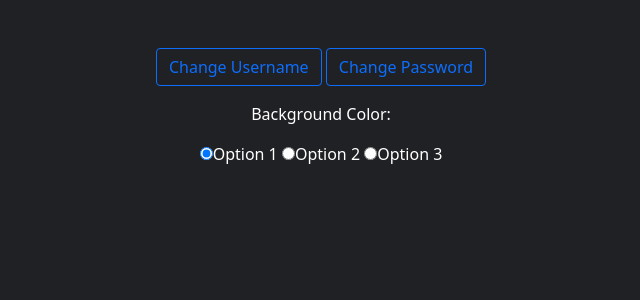
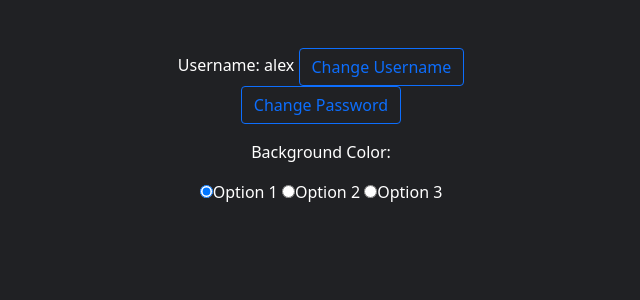
Before and after one commit to alexyin1212/chat50, a Flask app: page /profile in a window 1280 px wide. Shown: the part 76-376 px from the top of the page, without its empty margins (319-959 px from the left). Run offline with Flask 2, Linux system fonts and the light colour scheme; a user stored in the database is signed in; some libraries are stand-ins or nearby versions.

Commit message:
finished change username

```diff
--- a/app.py
+++ b/app.py
@@ -57,7 +57,8 @@ def post():
 @app.route("/profile", methods=["GET", "POST"])
 @login_required
 def profile():
-    return render_template("profile.html")
+    username = db.execute("SELECT username FROM users WHERE id = ?", session["user_id"])[0]['username']
+    return render_template("profile.html", username=username)
 
 @app.route("/feedback", methods=["GET", "POST"])
 @login_required
@@ -161,3 +162,27 @@ def change_password():
 
     if request.method == "GET":
         return render_template("change_password.html")
+
+
+@app.route("/change_username", methods=["GET", "POST"])
+@login_required
+def change_username():
+    if request.method == "POST":
+        new_username = request.form.get("new_username")
+        confirmation = request.form.get("confirmation")
+        if not new_username or not confirmation:
+            return apology("must type in a username!")
+        if new_username != confirmation:
+            apology("usernames don't match")
+        current_username = db.execute("SELECT username FROM users")
+        if new_username == current_username:
+            apology("Your new username is the same as your old ")
+        existing_users = db.execute("SELECT username FROM users")
+
+        if new_username in [user["username"] for user in existing_users]:
+            return apology("this username already exists")
+        db.execute("UPDATE users SET username = ? WHERE id = ?", new_username, session["user_id"])
+        return redirect("/")
+
+    if request.method == "GET":
+        return render_template("change_username.html")
--- a/templates/profile.html
+++ b/templates/profile.html
@@ -6,8 +6,13 @@
 
 {% block main %}
 <div>
-    <button type="button" class="btn btn-outline-primary">Change Username</button>
-    <button type="button" class="btn btn-outline-primary">Change Password</button>
+    <div>
+      Username: {{ username }}
+      <a href="/change_username" type="button" class="btn btn-outline-primary">Change Username</a>
+    </div>
+    <div>
+      <button type="button" class="btn btn-outline-primary">Change Password</button>
+    </div>
     <div class="container">
         <p>Background Color:</p>
         <form>
```
Also changed, not shown: templates/change_password.html (added, +18 -0 lines), templates/change_username.html (added, +21 -0 lines), users.db, 1 other file.
